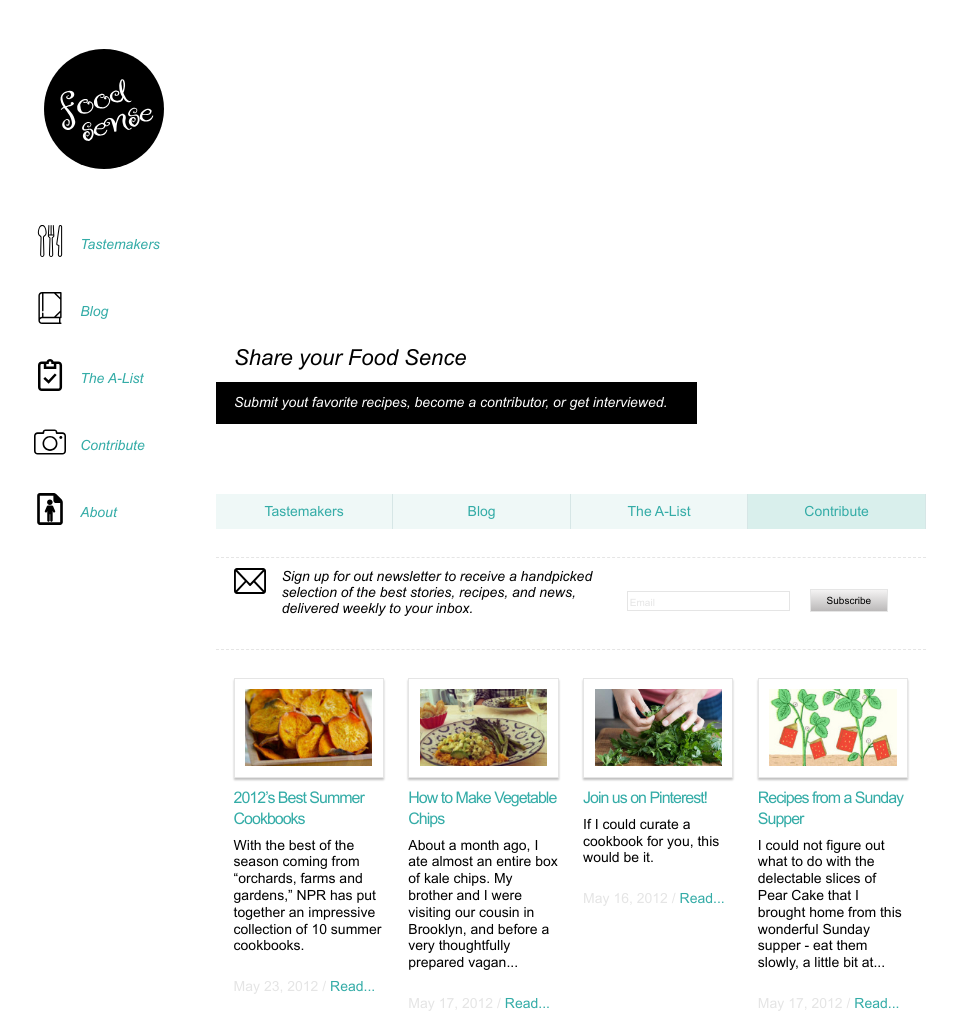
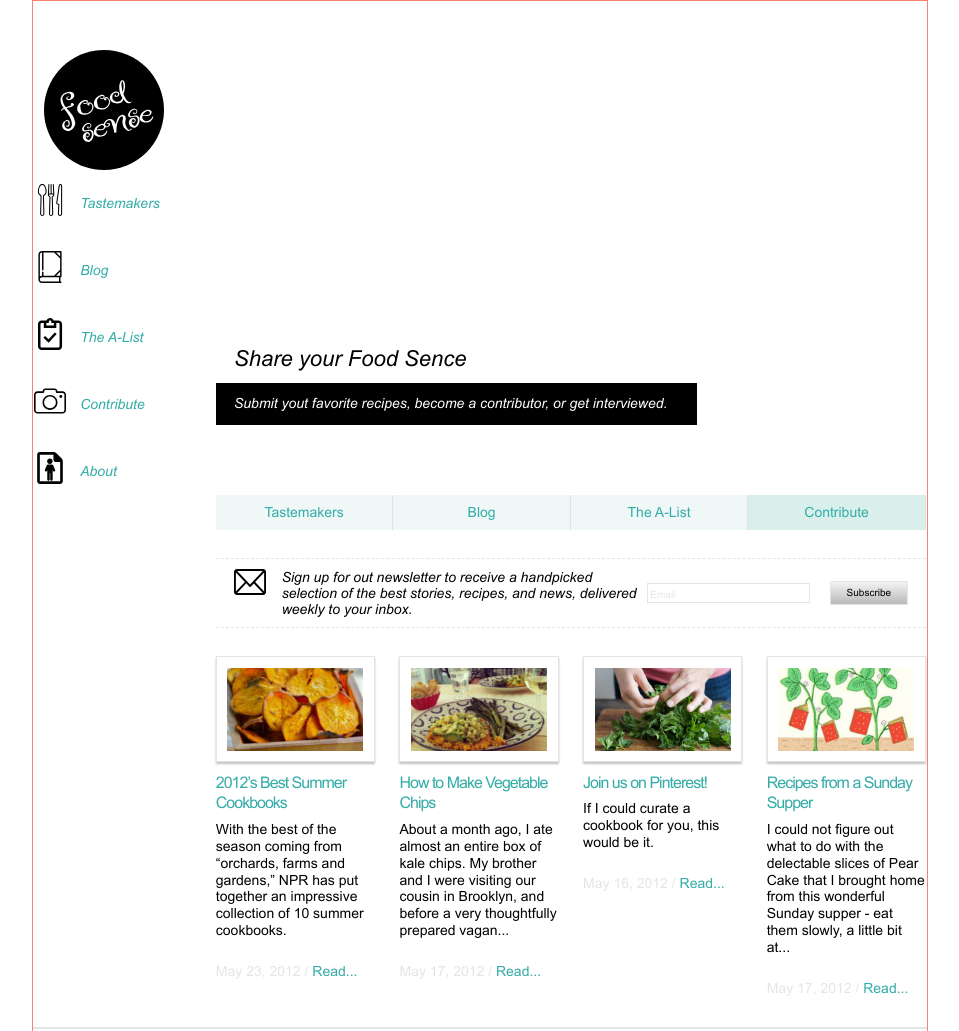
Before and after one commit to eprikhodko/dd-practice-html-css, a website built with webpack: page src/index.html in a window 1280 px wide. Shown: the top 1031 px of the page, without its empty margins (160-1119 px from the left). Built offline with nearby package versions, Linux system fonts and the light colour scheme; files whose address does not match are found by name.

Commit message:
fix: fix subscribe box behavior on various screen sizes

```diff
--- a/src/index.html
+++ b/src/index.html
@@ -205,7 +205,7 @@
     <!-- / .container-flex -->
 
     <footer class="footer">
-      <div class="container-main">
+      <!-- <div class="container-main"> -->
       <div class="container">
         <div class="footer-content">
           <div class="footer-info">
@@ -283,7 +283,7 @@
           </div>
         </div>
       </div>
-      </div>
+      <!-- </div> -->
       <!-- / .container-main -->
     </footer>
   </body>
--- a/src/scss/components/_container.scss
+++ b/src/scss/components/_container.scss
@@ -3,7 +3,7 @@
   margin: 0 auto;
   // border: 2px solid green;
 
-  // @media (min-width: $medium) {
-  //   width: 100%;
-  // }
+  @media (min-width: $large) {
+    width: 100%;
+  }
 }
--- a/src/scss/layout/_aside.scss
+++ b/src/scss/layout/_aside.scss
@@ -27,6 +27,10 @@
 
 .nav {
   margin: 2em 0;
+
+  @media (min-width: $large) {
+    margin: 0;
+  }
 }
 
 .nav-list {
@@ -60,6 +64,10 @@
   @media (min-width: $large) {
     flex-direction: row;
     margin-top: 2em;
+
+    &:first-child {
+      margin-top: 1em;
+    }
   }
 }
 
--- a/src/scss/layout/_general_layout.scss
+++ b/src/scss/layout/_general_layout.scss
@@ -1,6 +1,9 @@
 .body {
   display: flex;
   flex-direction: column;
+  max-width: 896px;
+  margin: 0 auto;
+  border: 1px solid salmon;
 }
 
 .container-flex {
--- a/src/scss/layout/_subscribe-section.scss
+++ b/src/scss/layout/_subscribe-section.scss
@@ -1,13 +1,16 @@
 .subscribe-section {
   margin: 2em 0;
   padding-top: 0.7em;
-  padding-bottom: 2.3em;
+  padding-bottom: 0.7em;
   border-top: 1px dashed $smokie;
   border-bottom: 1px dashed $smokie;
 
   @media (min-width: $medium) {
     .container {
       display: flex;
+      align-items: center;
+      // justify-content: space-between;
+      width: 95%;
     }
   }
 }
@@ -15,13 +18,16 @@
 .subscribe-form {
   display: flex;
   align-items: center;
-  margin-top: 1.2em;
+  // margin-left: 1em;
+  // margin-top: 1.2em;
+  // justify-self: flex-end;
 }
 
 .wrapper-flex {
   display: flex;
   align-items: flex-start;
   width: 65%;
+  // margin-right: 1em;
 }
 
 .subscribe-text {
@@ -39,10 +45,16 @@
     color: $smokie;
     font-size: 1rem;
   }
+
+  @media (min-width: $medium) {
+    width: 60%;
+    margin-left: auto;
+  }
 }
 
 .subscribe-button {
   margin: 0 2em;
+  margin-right: 0;
   padding: 0.5em 1.6em;
   font-size: 1rem;
   background: linear-gradient(#f4f3f3, #bbb9b9);
```
Lines whose indentation alone changed are shown as unchanged.
